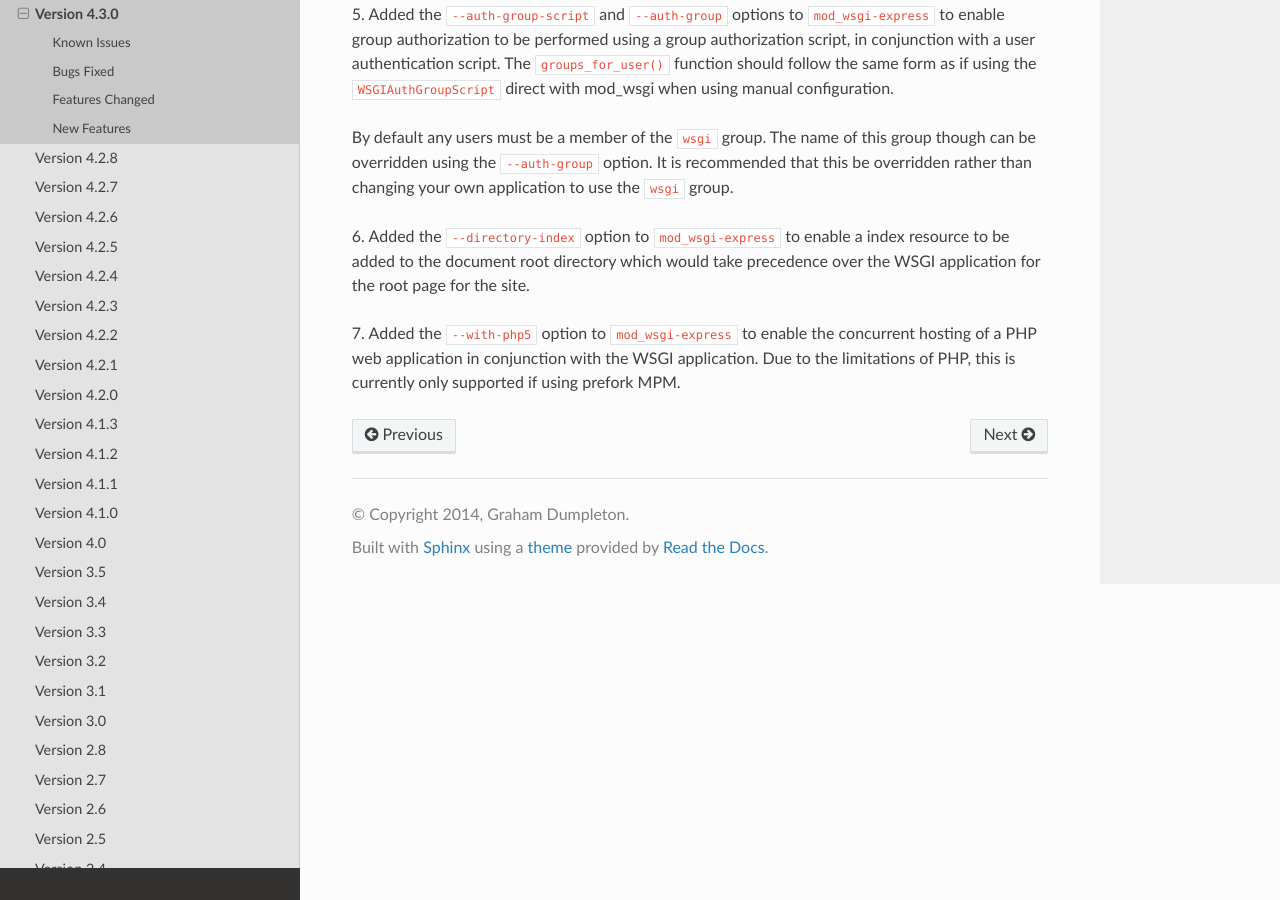
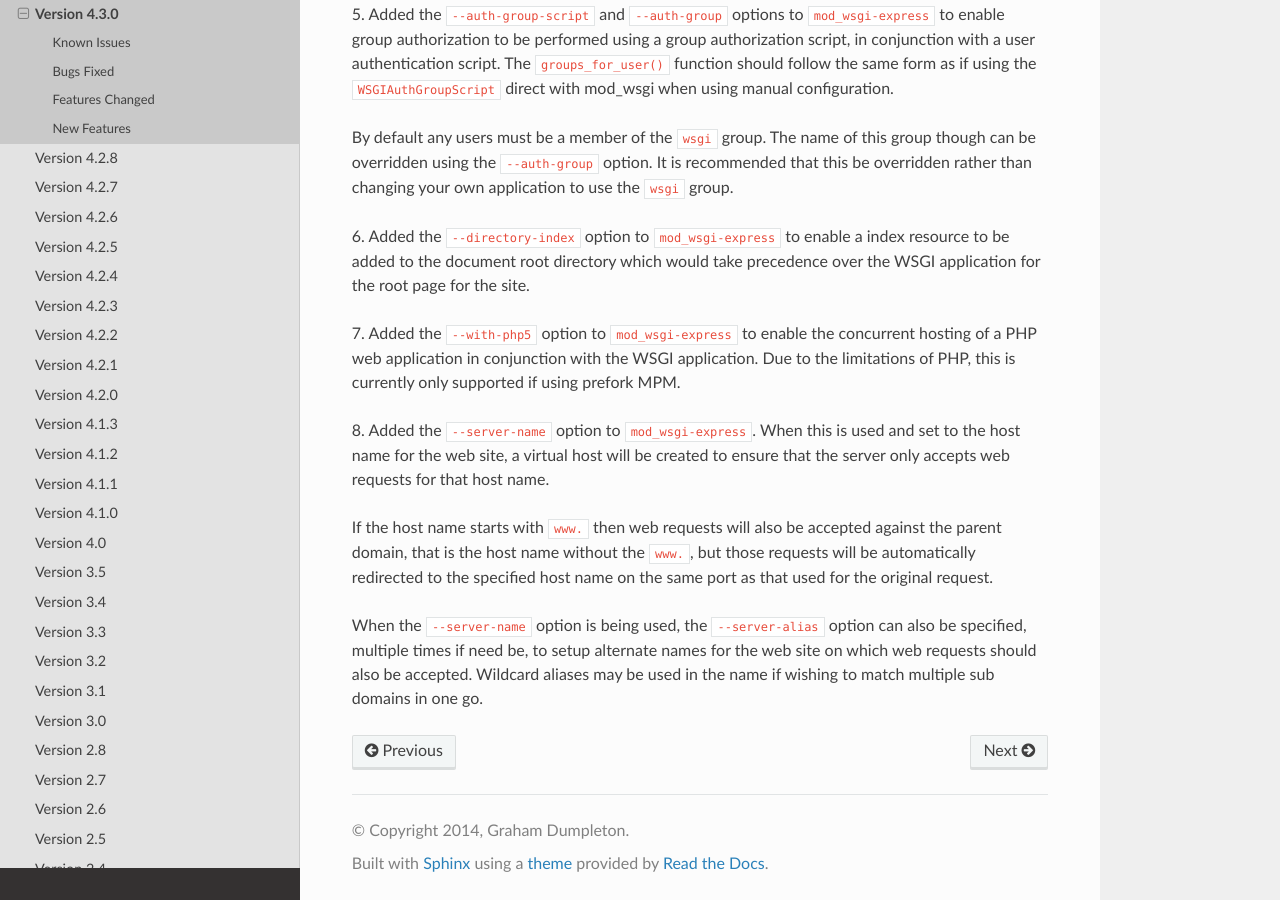
Before and after one commit to GrahamDumpleton/mod_wsgi, a Sphinx documentation site: the page built from docs/release-notes/version-4.3.0.rst, in a window 1280 px wide and 900 px high, scrolled down 2514 px. Built offline with Sphinx 7.4.7 and the Read the Docs theme 2.0.0, drawn with Linux system fonts in a browser that asks for light colours.

Commit message:
Add documentation for --server-name and --server-alias options for managing virtual host.

```diff
--- a/docs/release-notes/version-4.3.0.rst
+++ b/docs/release-notes/version-4.3.0.rst
@@ -142,3 +142,19 @@ take precedence over the WSGI application for the root page for the site.
 concurrent hosting of a PHP web application in conjunction with the WSGI
 application. Due to the limitations of PHP, this is currently only
 supported if using prefork MPM.
+
+8. Added the ``--server-name`` option to ``mod_wsgi-express``. When this is
+used and set to the host name for the web site, a virtual host will be
+created to ensure that the server only accepts web requests for that host
+name.
+
+If the host name starts with ``www.`` then web requests will also be
+accepted against the parent domain, that is the host name without the
+``www.``, but those requests will be automatically redirected to the
+specified host name on the same port as that used for the original request.
+
+When the ``--server-name`` option is being used, the ``--server-alias``
+option can also be specified, multiple times if need be, to setup alternate
+names for the web site on which web requests should also be accepted.
+Wildcard aliases may be used in the name if wishing to match multiple
+sub domains in one go.
```
